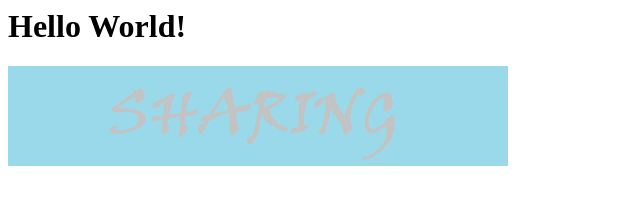
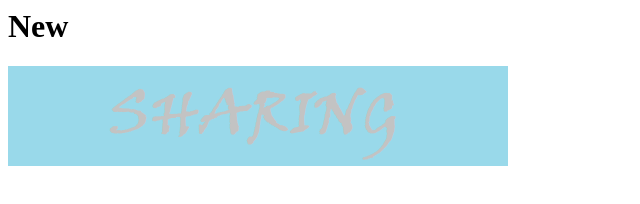
Before and after one commit to porkjen/git-tutorial, a plain HTML site: page index.html in a window 1280 px wide. Shown: the whole page, without its empty margins (0-640 px from the left). Drawn offline with Linux system fonts and the light colour scheme.

Commit message:
change new

```diff
--- a/index.html
+++ b/index.html
@@ -1,2 +1,2 @@
-<h1>Hello World!</h1>
+<h1>New</h1>
 <img src="sharing.png" height="100">
```
